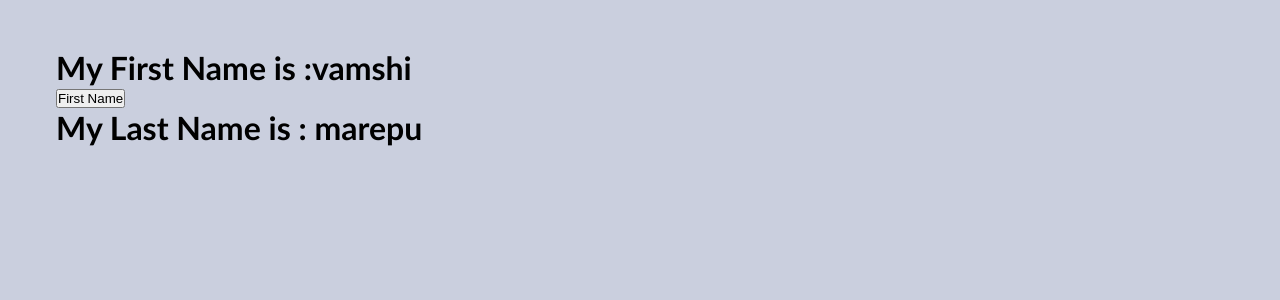
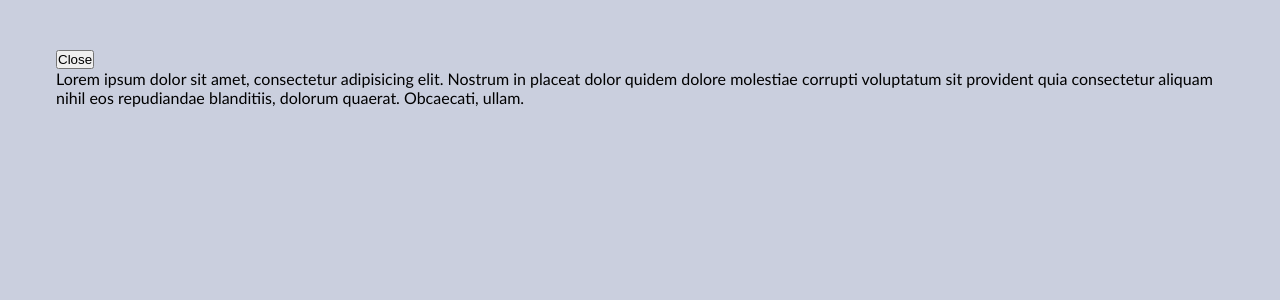
Before and after one commit to VAMSHI-M817/rise_react, a React (Vite) app: page / in a window 1280 px wide. Shown: the top 300 px of the page. Built offline with nearby package versions, Linux system fonts and the light colour scheme.

Commit message:
Updated state

```diff
--- a/src/components/App.jsx
+++ b/src/components/App.jsx
@@ -2,6 +2,7 @@ import React from "react";
 import ProfileCard from "./ProfileCard";
 import { data } from "./data";
 import UseState from "../useState/UseState";
+import UseState1 from "../useState/UseState1";
 
 const App = () => {
   let count = 10;
@@ -10,7 +11,7 @@ const App = () => {
   }
   return (
     <main className="container">
-      <UseState />
+      <UseState1 />
       {/* <ul className="comment-container">
         {data.map((eachObj) => {
           const { id, name, email, body } = eachObj;
--- a/src/useState/UseState.jsx
+++ b/src/useState/UseState.jsx
@@ -2,23 +2,64 @@ import React from "react";
 import { useState } from "react";
 
 const UseState = () => {
-  const user = {
-    firstName: "vamshi",
-    lastName: "marepu",
-  };
+  const USERS = [
+    {
+      id: "1k3jik3aljadf",
+      firstName: "Vamshi",
+      lastName: "Marepu",
+    },
+    {
+      id: "2ksdfwoieurw",
+      firstName: "Rama",
+      lastName: "Krishna",
+    },
+    {
+      id: "2ksdfwoieurw",
+      firstName: "Rama",
+      lastName: "Krishna",
+    },
+  ];
 
-  const [data, setData] = useState(user);
+  const [data, setData] = useState(USERS);
 
-  const handleName = () => {
-    setData({ ...data, firstName: "VAMSHI", lastName: "MAREPU" });
+  const handleDelete = (commingId) => {
+    const filterData = data.filter((item) => {
+      return item.id != commingId;
+    });
+    setData(filterData);
   };
 
   return (
-    <div>
-      <h1>My First Name is :{data.firstName} </h1>
-      <button onClick={handleName}>First Name</button>
-      <h1>My Last Name is : {data.lastName} </h1>
-    </div>
+    <section>
+      <ul style={{ gap: "1rem" }}>
+        {...data.map((eachItem) => {
+          const { id, firstName: Fname, lastName: Lname } = eachItem;
+          return (
+            <li
+              style={{
+                border: "1px solid black",
+                display: "inline-block",
+                padding: "1rem",
+              }}
+            >
+              <h2>
+                First Name: <span>{Fname}</span>{" "}
+              </h2>
+              <h2>
+                Last Name: <span>{Lname}</span>{" "}
+              </h2>
+              <button
+                onClick={() => {
+                  handleDelete(id);
+                }}
+              >
+                Delete
+              </button>
+            </li>
+          );
+        })}
+      </ul>
+    </section>
   );
 };
 
--- /dev/null
+++ b/src/useState/UseState1.jsx
@@ -0,0 +1,40 @@
+import React, { useState } from "react";
+
+const UseState1 = () => {
+  const [showData, setData] = useState(true);
+
+  const handleClick = () => {
+    setData(!showData);
+  };
+  return (
+    <div>
+      <button onClick={handleClick}>{showData ? "Close" : "Show"}</button>
+      {showData ? (
+        <div>
+          <p>
+            Lorem ipsum dolor sit amet, consectetur adipisicing elit. Nostrum in
+            placeat dolor quidem dolore molestiae corrupti voluptatum sit
+            provident quia consectetur aliquam nihil eos repudiandae blanditiis,
+            dolorum quaerat. Obcaecati, ullam.
+          </p>
+        </div>
+      ) : (
+        <div>
+          <p>Data is Hidden </p>
+        </div>
+      )}
+
+      {/* {showData && (
+        <p>
+          Lorem ipsum dolor sit amet consectetur adipisicing elit. Cumque ab
+          laudantium repudiandae nihil neque repellendus vel ipsum aperiam quo
+          voluptates sunt maiores optio totam nulla ex accusamus earum,
+          accusantium magni.
+        </p>
+      )}
+      <button onClick={handleClick}>{showData ? "Close" : "Show"}</button> */}
+    </div>
+  );
+};
+
+export default UseState1;
```
